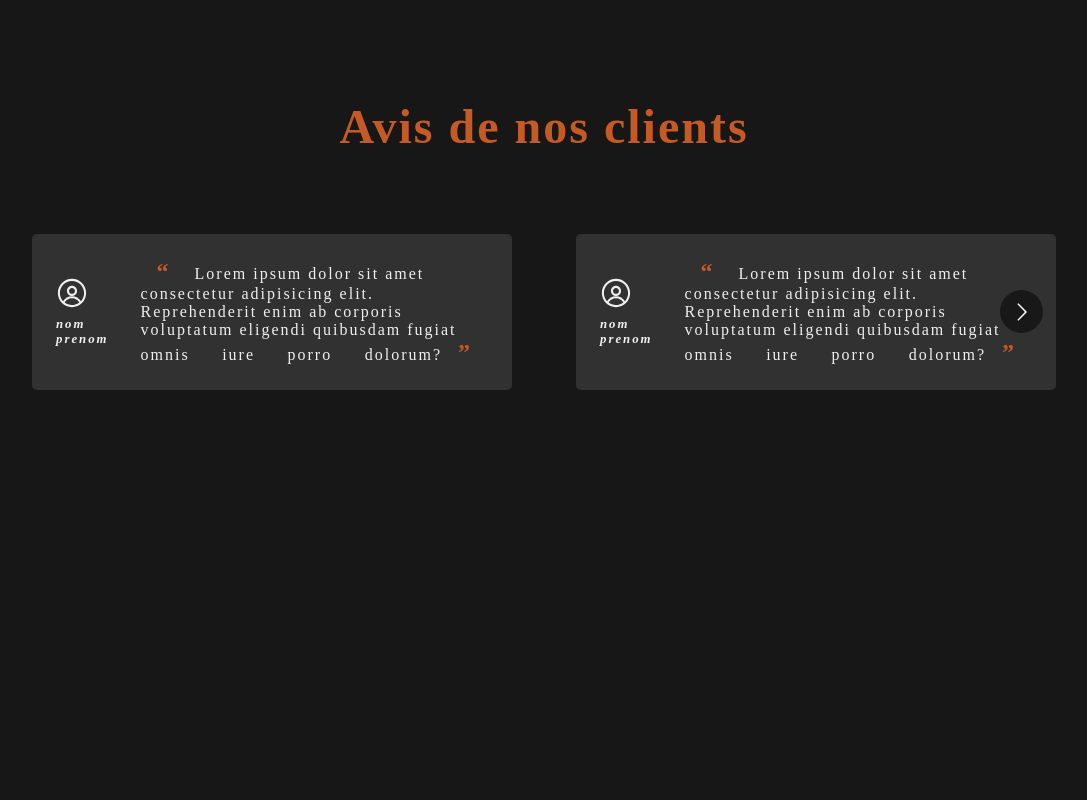
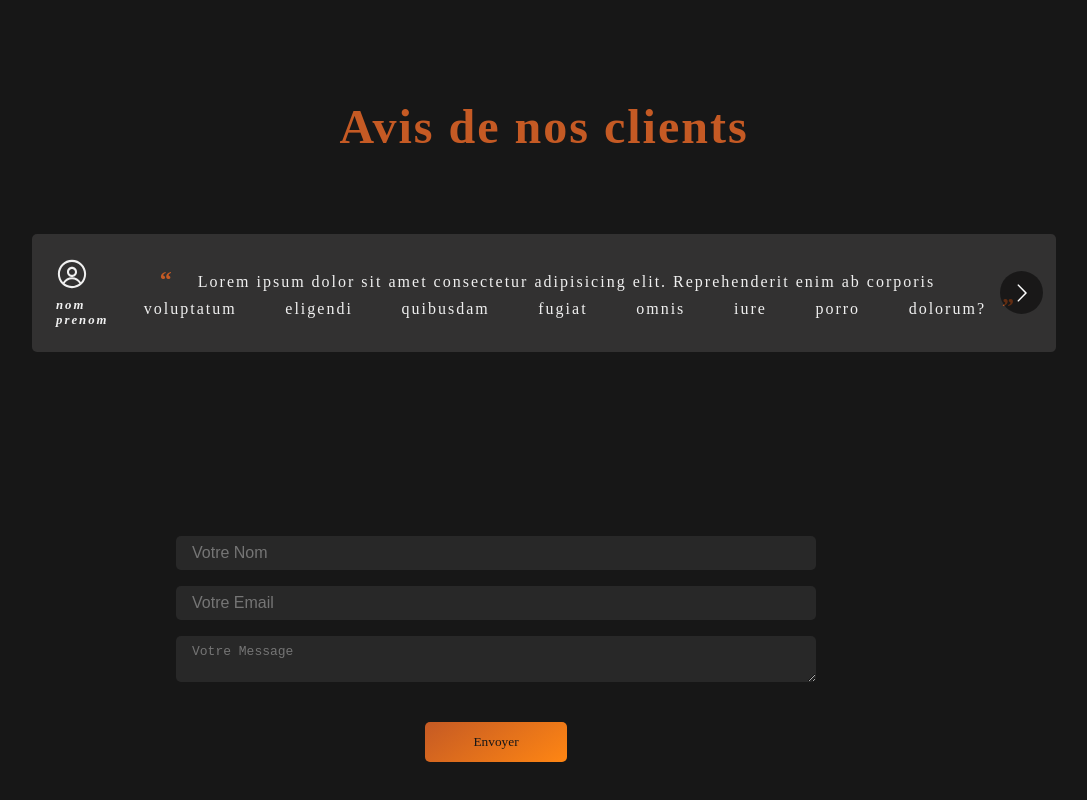
Before and after one commit to abidfz/react_coach, a React (Create React App) app: page / in a window 1280 px wide. Shown: the part 2608-3408 px from the top of the page, without its empty margins (96-1183 px from the left). Before the commit the page ends 3094 px from the top, so only its background shows below. Built offline with nearby package versions, Linux system fonts and the light colour scheme; a web font is replaced by a local one.

Commit message:
feat: add contact section

```diff
--- a/package.json
+++ b/package.json
@@ -3,11 +3,13 @@
   "version": "0.1.0",
   "private": true,
   "dependencies": {
+    "@emailjs/browser": "^3.11.0",
     "@testing-library/jest-dom": "^5.17.0",
     "@testing-library/react": "^13.4.0",
     "@testing-library/user-event": "^13.5.0",
     "react": "^18.2.0",
     "react-dom": "^18.2.0",
+    "react-hook-form": "^7.49.2",
     "react-icons": "^4.12.0",
     "react-multi-carousel": "^2.8.4",
     "react-scripts": "5.0.1",
--- a/src/App.js
+++ b/src/App.js
@@ -1,5 +1,6 @@
 import "./App.css";
 import About from "./components/About/About";
+import Contact from "./components/Contact/Contact";
 import Header from "./components/Header/Header";
 import Navbar from "./components/Navbar/Navbar";
 import Price from "./components/Price/Price";
@@ -13,6 +14,7 @@ function App() {
       <About />
       <Price />
       <Review />
+      <Contact />
     </div>
   );
 }
--- /dev/null
+++ b/src/components/Contact/Contact.jsx
@@ -0,0 +1,70 @@
+import React, { useRef, useState } from "react";
+import emailjs from "@emailjs/browser";
+import "./contact.css";
+const Contact = () => {
+  const [messageSuccess, setMessageSuccess] = useState("");
+
+  const form = useRef();
+  const nameRef = useRef();
+  const emailRef = useRef();
+  const messageRef = useRef();
+
+  const sendEmail = (e) => {
+    e.preventDefault();
+
+    emailjs
+      .sendForm(
+        "service_yrhcoua",
+        "template_sti3oqf",
+        form.current,
+        "user_ubaDpIefjiK4kDSp5tRvA"
+      )
+      .then(
+        (result) => {
+          setMessageSuccess(
+            "Message envoyé ! Je vous recontacterai dès que possible."
+          );
+        },
+        (error) => {
+          console.log(error.text);
+        }
+      );
+    nameRef.current.value = "";
+    emailRef.current.value = "";
+    messageRef.current.value = "";
+  };
+
+  return (
+    <div className="app__contact section__padding" id="contact">
+      <form ref={form} onSubmit={sendEmail}>
+        <input
+          type="text"
+          className="name"
+          ref={nameRef}
+          name="user_name"
+          placeholder="Votre Nom"
+          required
+        />
+        <input
+          type="email"
+          className="email"
+          name="user_email"
+          ref={emailRef}
+          placeholder="Votre Email"
+          required
+        />
+        <textarea
+          name="message"
+          className="message"
+          ref={messageRef}
+          placeholder="Votre Message"
+          required
+        />
+        <input className="form-btn" type="submit" value="Envoyer" />
+        {messageSuccess && <div className="success">{messageSuccess}</div>}
+      </form>
+    </div>
+  );
+};
+
+export default Contact;
--- /dev/null
+++ b/src/components/Contact/contact.css
@@ -0,0 +1,37 @@
+.app__contact form{
+    margin: 1rem;
+    display: flex;
+    flex-direction: column;
+    align-items: center;
+    justify-content: center;
+    max-width: 60rem;
+}
+.name, .email, .message{
+    font-size: medium;
+    width: 100%;
+    max-width: 40rem;
+    margin: 0.5rem;
+    padding: 0.5rem 1rem;
+    border: none;
+    border-radius: 5px;
+    background: rgb(40,40,40);
+    color:var(--primary-color);
+
+}
+.form-btn{
+    border: none;
+    padding: 0.75rem 3rem;
+    border-radius: 5px;
+    margin: 2rem;
+    background: var(--gradient-color);
+    color: var(--color-bg);
+    font-family: var(--font-family);
+    font-weight: 500;
+    cursor: pointer;
+}
+.success{
+    background-color: rgb(59, 100, 59);
+    color: white;
+    padding: 2rem;
+    border-radius: 5px;
+}
--- a/src/components/Navbar/Navbar.jsx
+++ b/src/components/Navbar/Navbar.jsx
@@ -58,7 +58,9 @@ const Navbar = () => {
             Témoignages
           </Link>
         </div>
-        <div className="app__navbar_btn">Contact</div>
+        <div className="app__navbar_btn" to="contact">
+          Contact
+        </div>
       </div>
       <div className="app__navbar_menu-small">
         {toggleMenu ? (
@@ -122,7 +124,9 @@ const Navbar = () => {
                 Témoignages
               </Link>
             </div>
-            <div className="app__navbar_btn">Contact</div>
+            <div className="app__navbar_btn" to="contact">
+              Contact
+            </div>
           </div>
         )}{" "}
       </div>
--- a/src/components/Price/price.css
+++ b/src/components/Price/price.css
@@ -11,7 +11,7 @@
 .app__price-card{
     background: var(--color-bg-secondary);
     margin: 1rem auto;
-    padding: 1rem 3rem;
+    padding: 1rem 2rem;
     border-radius: 5px;
     transition: 0.5s;
 }
@@ -51,7 +51,7 @@
         flex-wrap: wrap;
     }
     .app__price-card{
-        min-width: 45%;
+        min-width: 35%;
     }
 
 }
--- a/src/components/Review/Review.jsx
+++ b/src/components/Review/Review.jsx
@@ -8,11 +8,11 @@ const Review = () => {
   const responsive = {
     desktop: {
       breakpoint: { max: 4000, min: 970 },
-      items: 3,
+      items: 2,
     },
     tablet: {
       breakpoint: { max: 969, min: 551 },
-      items: 2,
+      items: 1,
     },
     mobile: {
       breakpoint: { max: 550, min: 0 },
```
Also changed, not shown: 1 other file (tests, documents, lock files or other folders).
